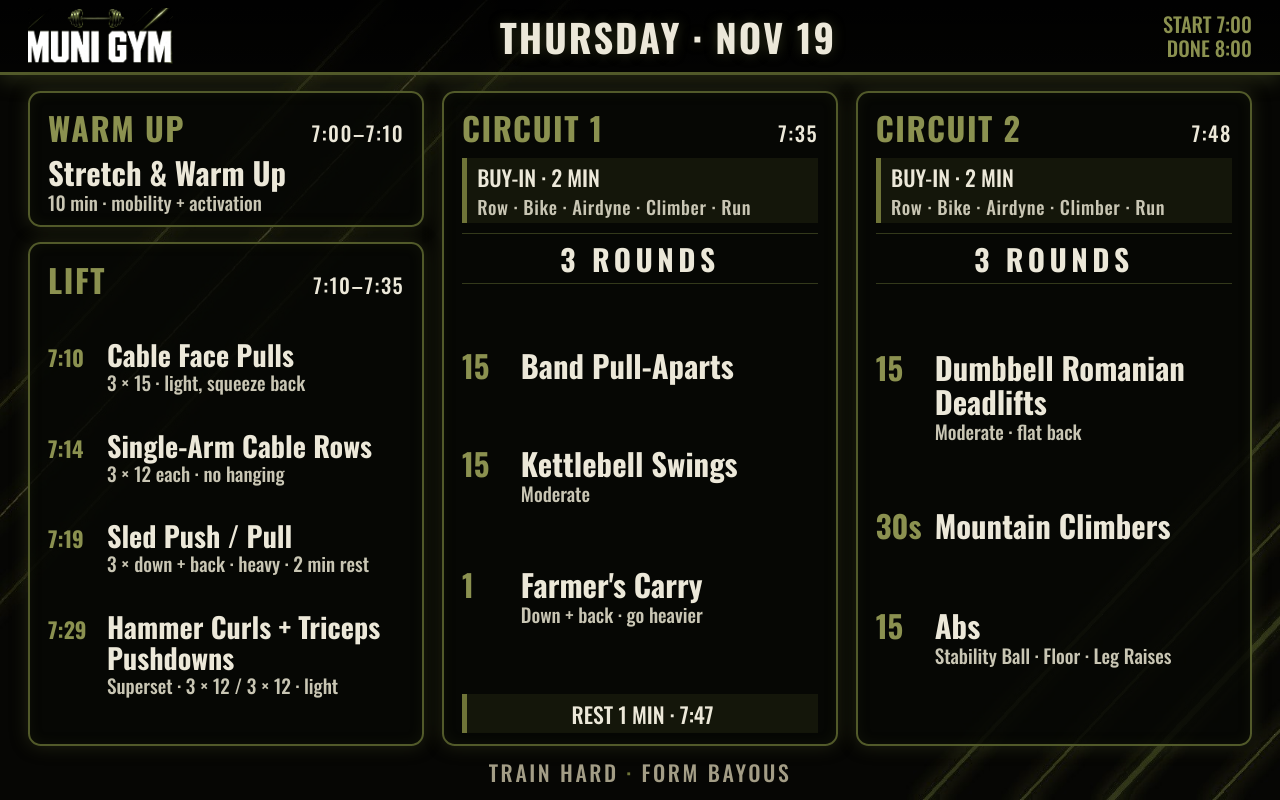
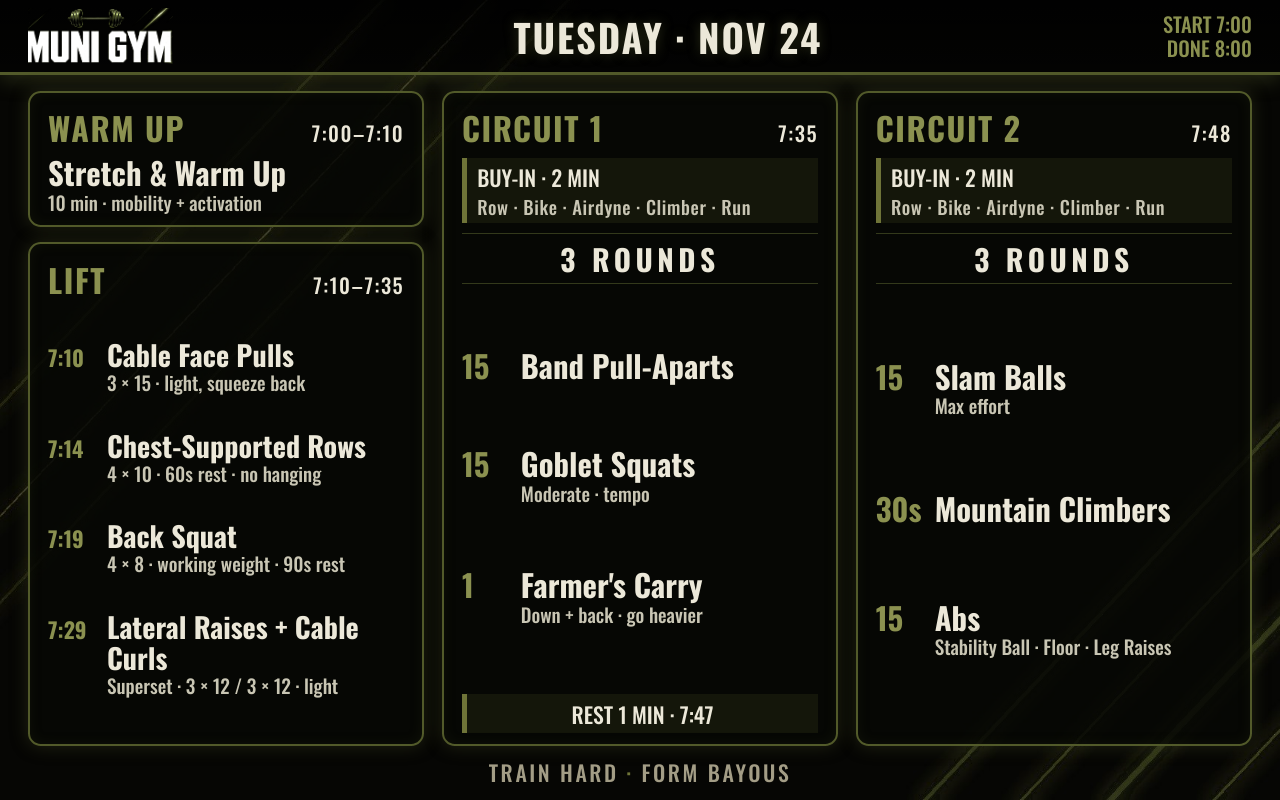
Before and after one commit to jmunistyle/gym-screen, a plain HTML site: page index.html in a window 1280 px wide. Drawn offline with nearby package versions, Linux system fonts and the light colour scheme.

Commit message:
Tue Nov 24: squat, rows, no pull-ups (nerve)

```diff
--- a/index.html
+++ b/index.html
@@ -36,7 +36,7 @@ html,body{margin:0;height:100%;color:#ece8d9;font-family:Oswald,'Arial Narrow',A
 .sub .opts{display:block;font-size:1.45vw;color:#c9c6b4;letter-spacing:.05vw}
 .opt2{display:block;font-size:1.3vw;color:#c9c6b4;font-weight:500;letter-spacing:.05vw;margin-top:.15vw}
 </style></head><body>
-<div class="top"><img src="logo-olive2.png" alt="Muni Gym"><h1>THURSDAY · NOV 19</h1><div class="t">START 7:00<br>DONE 8:00</div></div>
+<div class="top"><img src="logo-olive2.png" alt="Muni Gym"><h1>TUESDAY · NOV 24</h1><div class="t">START 7:00<br>DONE 8:00</div></div>
 <div class="wrap">
  <div class="stack">
  <div class="col warm"><h2>WARM UP <small>7:00–7:10</small></h2>
@@ -44,20 +44,20 @@ html,body{margin:0;height:100%;color:#ece8d9;font-family:Oswald,'Arial Narrow',A
  <div class="col lift big"><h2>LIFT <small>7:10–7:35</small></h2>
   <div class="list">
    <div class="it"><span class="k">7:10</span><span class="n">Cable Face Pulls<span class="d">3 × 15 · light, squeeze back</span></span></div>
-   <div class="it"><span class="k">7:14</span><span class="n">Single-Arm Cable Rows<span class="d">3 × 12 each · no hanging</span></span></div>
-   <div class="it"><span class="k">7:19</span><span class="n">Sled Push / Pull<span class="d">3 × down + back · heavy · 2 min rest</span></span></div>
-   <div class="it"><span class="k">7:29</span><span class="n">Hammer Curls + Triceps Pushdowns<span class="d">Superset · 3 × 12 / 3 × 12 · light</span></span></div>
+   <div class="it"><span class="k">7:14</span><span class="n">Chest-Supported Rows<span class="d">4 × 10 · 60s rest · no hanging</span></span></div>
+   <div class="it"><span class="k">7:19</span><span class="n">Back Squat<span class="d">4 × 8 · working weight · 90s rest</span></span></div>
+   <div class="it"><span class="k">7:29</span><span class="n">Lateral Raises + Cable Curls<span class="d">Superset · 3 × 12 / 3 × 12 · light</span></span></div>
   </div></div>
  </div>
  <div class="col"><h2>CIRCUIT 1 <small>7:35</small></h2><div class="sub">BUY-IN · 2 MIN<span class="opts">Row · Bike · Airdyne · Climber · Run</span></div><div class="rds">3 ROUNDS</div>
   <div class="list">
    <div class="it"><span class="k">15</span><span class="n">Band Pull-Aparts</span></div>
-   <div class="it"><span class="k">15</span><span class="n">Kettlebell Swings<span class="d">Moderate</span></span></div>
+   <div class="it"><span class="k">15</span><span class="n">Goblet Squats<span class="d">Moderate · tempo</span></span></div>
    <div class="it"><span class="k">1</span><span class="n">Farmer's Carry<span class="d">Down + back · go heavier</span></span></div>
   </div><div class="sub rest1">REST 1 MIN · 7:47</div></div>
  <div class="col"><h2>CIRCUIT 2 <small>7:48</small></h2><div class="sub">BUY-IN · 2 MIN<span class="opts">Row · Bike · Airdyne · Climber · Run</span></div><div class="rds">3 ROUNDS</div>
   <div class="list">
-   <div class="it"><span class="k">15</span><span class="n">Dumbbell Romanian Deadlifts<span class="d">Moderate · flat back</span></span></div>
+   <div class="it"><span class="k">15</span><span class="n">Slam Balls<span class="d">Max effort</span></span></div>
    <div class="it"><span class="k">30s</span><span class="n">Mountain Climbers</span></div>
    <div class="it"><span class="k">15</span><span class="n">Abs<span class="d">Stability Ball · Floor · Leg Raises</span></span></div>
   </div></div>
```
Also changed, not shown: preview-nov24.png (added).
